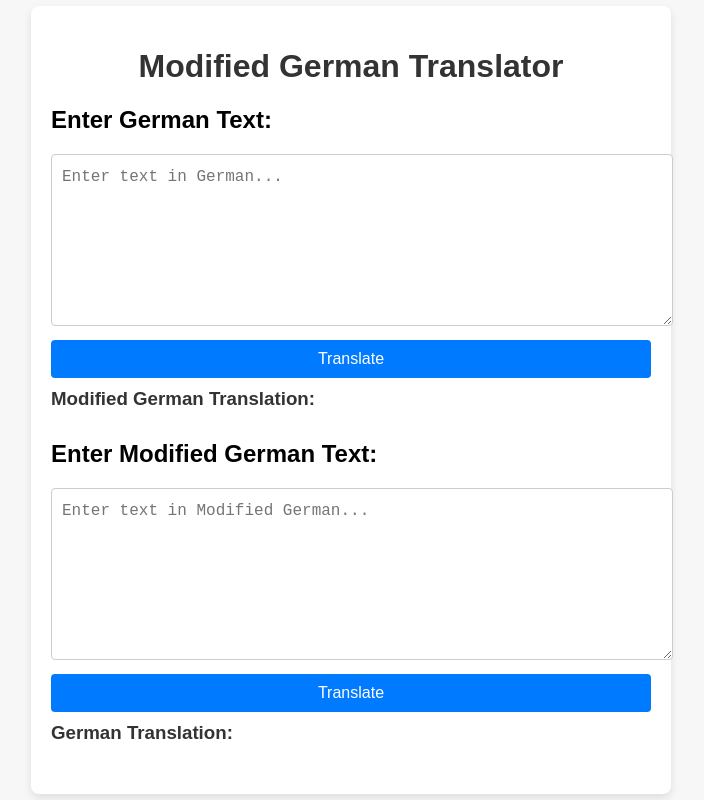
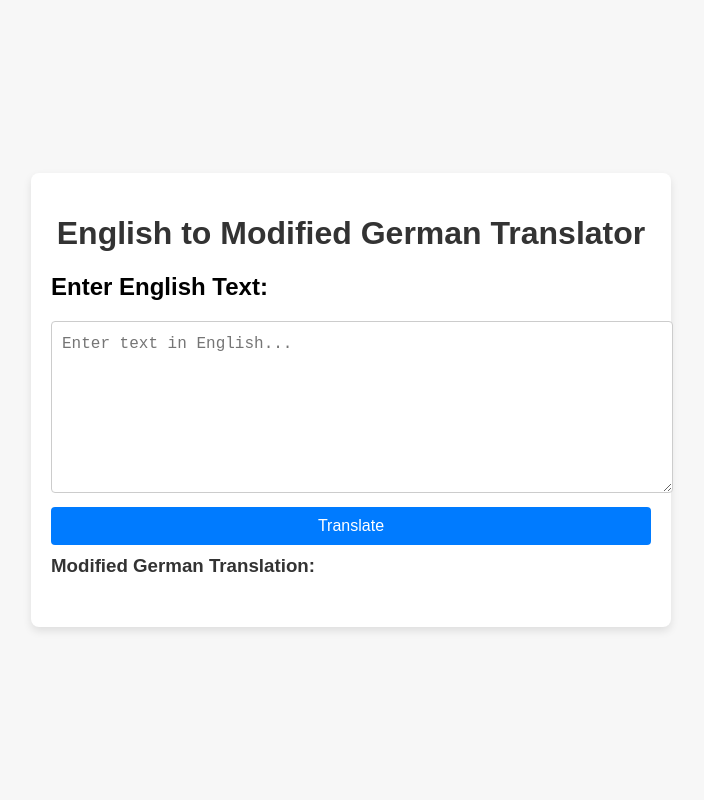
Before and after one commit to ChrystalisCreator/norian-translator, a plain HTML site: page index.html in a window 1280 px wide. Shown: the whole page, without its empty margins (289-993 px from the left). Drawn offline with Linux system fonts and the light colour scheme.

Commit message:
Update index.html

```diff
--- a/index.html
+++ b/index.html
@@ -3,28 +3,22 @@
 <head>
   <meta charset="UTF-8">
   <meta name="viewport" content="width=device-width, initial-scale=1.0">
-  <title>Modified German Translator</title>
+  <title>English to Modified German Translator</title>
   <link rel="stylesheet" href="style.css">
 </head>
 <body>
   <div class="container">
-    <h1>Modified German Translator</h1>
+    <h1>English to Modified German Translator</h1>
 
+    <!-- English to Modified German Translation -->
     <div class="translation-box">
-      <h2>Enter German Text:</h2>
-      <textarea id="germanInput" placeholder="Enter text in German..."></textarea>
+      <h2>Enter English Text:</h2>
+      <textarea id="englishInput" placeholder="Enter text in English..."></textarea>
       <button onclick="translateToModifiedGerman()">Translate</button>
       <h3>Modified German Translation:</h3>
       <div id="modifiedGermanOutput"></div>
     </div>
 
-    <div class="translation-box">
-      <h2>Enter Modified German Text:</h2>
-      <textarea id="modifiedGermanInput" placeholder="Enter text in Modified German..."></textarea>
-      <button onclick="translateToGerman()">Translate</button>
-      <h3>German Translation:</h3>
-      <div id="germanOutput"></div>
-    </div>
   </div>
 
   <script src="script.js"></script>
```
